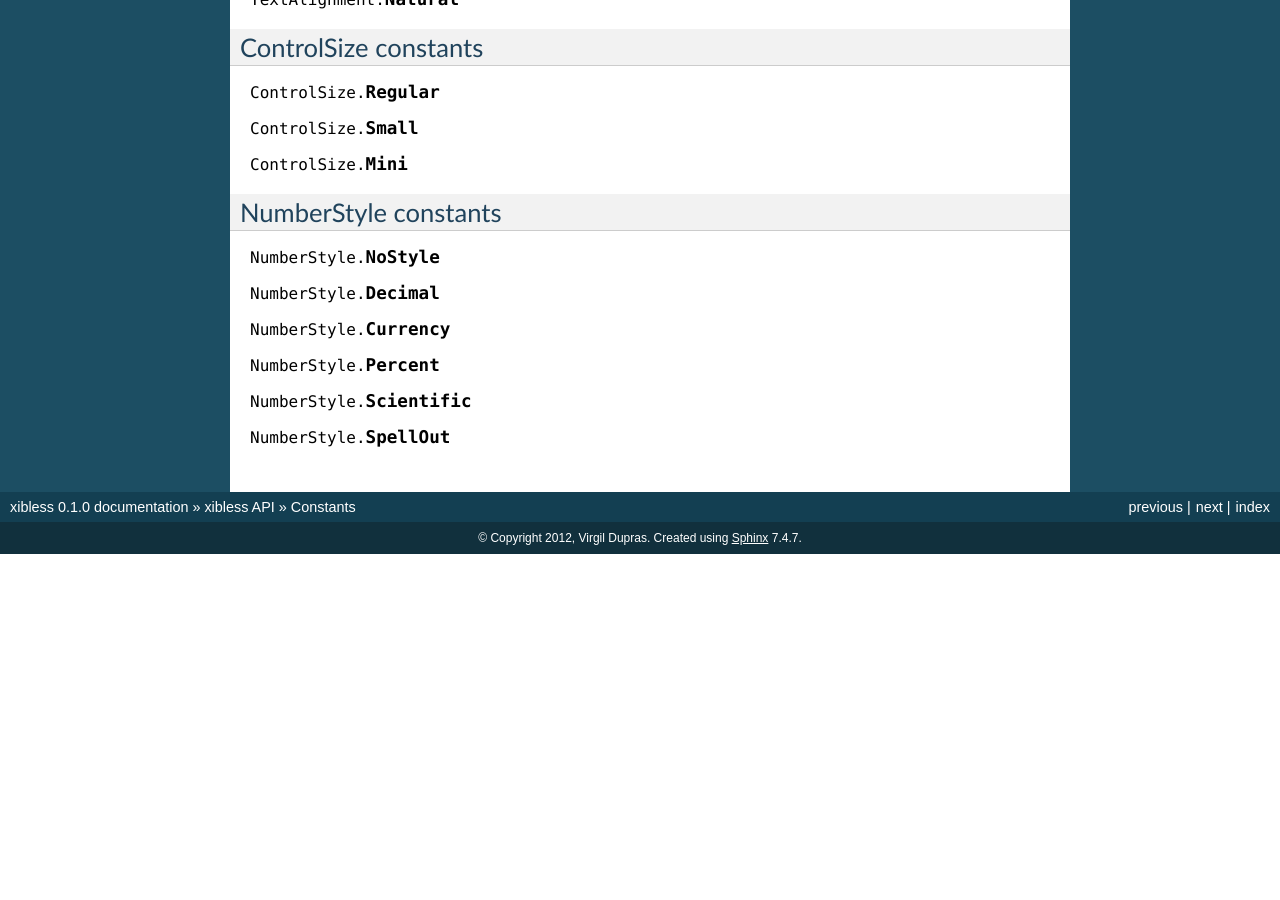
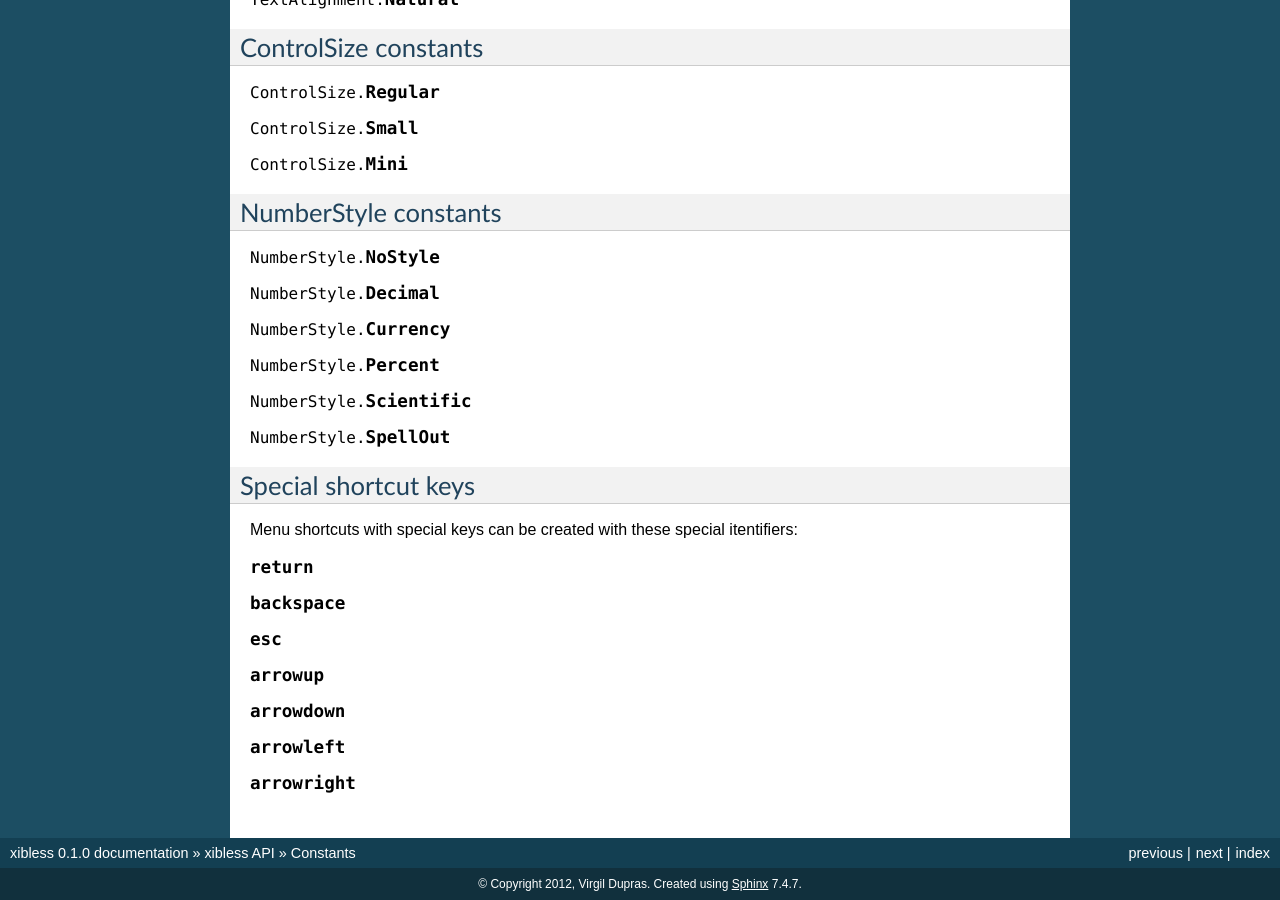
Before and after one commit to hsoft/xibless, a Sphinx documentation site: the page built from docs/api/const.rst, in a window 1280 px wide and 900 px high, scrolled down 1803 px. Built offline with Sphinx 7.4.7, drawn with Linux system fonts in a browser that asks for light colours; before the commit the page ends 2357 px from its top, so only the background shows below that; some of the changed text lies outside the part shown.

Commit message:
Added a note in the docs about special shortcut key constants.

```diff
--- a/docs/api/const.rst
+++ b/docs/api/const.rst
@@ -105,3 +105,18 @@ NumberStyle constants
 .. data:: NumberStyle.Percent
 .. data:: NumberStyle.Scientific
 .. data:: NumberStyle.SpellOut
+
+.. _shortcut-key-consts:
+
+Special shortcut keys
+---------------------
+
+Menu shortcuts with special keys can be created with these special itentifiers:
+
+.. data:: return
+.. data:: backspace
+.. data:: esc
+.. data:: arrowup
+.. data:: arrowdown
+.. data:: arrowleft
+.. data:: arrowright
--- a/docs/api/menu.rst
+++ b/docs/api/menu.rst
@@ -77,7 +77,11 @@ The ``MenuItem`` is a class that represents Cocoa's ``NSMenuItem``.
 
         A string that represent the keyboard shortcut that triggers the item. This string has the
         format "modifiers+letter", for example, "cmd+f". Available modifiers are "cmd", "ctrl",
-        "alt" and "shift". Special characters like tabs and arrows aren't yet supported.
+        "alt" and "shift".
+
+        Some special characters are supported through special identifiers. The list of supported
+        identifiers is :ref:`there <shortcut-key-consts>`. For example, if you want a shortcut that
+        is activated on cmd+<up arrow>, your shorcut would be ``cmd+arrowup``.
 
     .. attribute:: tag
 
```
